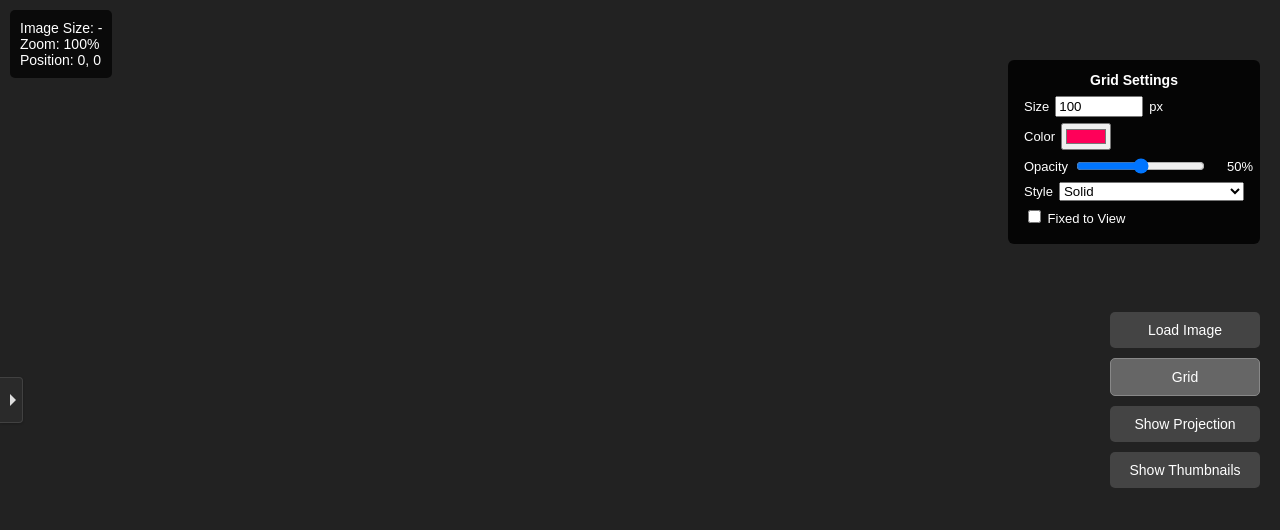
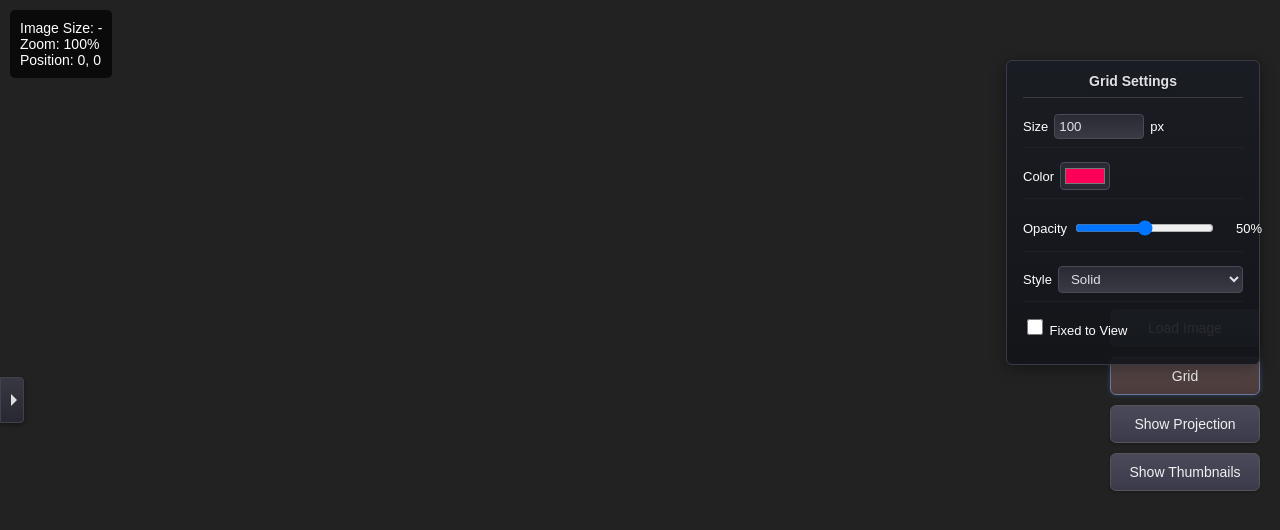
Before and after one commit to davidcarma/viewerNEO, a plain HTML site: page modular_version/index.html in a window 1280 px wide. Both pictures are taken after a click on the button "Grid". Drawn offline with Linux system fonts and the light colour scheme.

Commit message:
modular version - sliding issues switching gird control and the info panel

```diff
--- /dev/null
+++ b/modular_version/css/components/control-panel.css
@@ -0,0 +1,169 @@
+/* Control panel button styles with subtle colorization */
+
+/* Base button styling */
+#controls button {
+  background: linear-gradient(to bottom, #4a4a5a, #3a3a4a);
+  color: #f0f0f0;
+  border: none;
+  border-radius: 6px;
+  padding: 10px;
+  cursor: pointer;
+  font-size: 14px;
+  width: 150px;
+  text-align: center;
+  box-shadow: 0 1px 3px rgba(0, 0, 0, 0.3);
+  transition: all 0.2s ease;
+  border: 1px solid #555;
+}
+
+/* Hover state */
+#controls button:hover {
+  background: linear-gradient(to bottom, #5a5a6a, #4a4a5a);
+  box-shadow: 0 2px 5px rgba(0, 0, 0, 0.4);
+  transform: translateY(-1px);
+}
+
+/* Active button state */
+#controls button.active {
+  background: linear-gradient(to bottom, #444a64, #353b52);
+  border: 1px solid #6a7aa0;
+  box-shadow: 0 0 5px rgba(100, 150, 255, 0.3);
+}
+
+/* Disabled button state */
+#controls button.disabled {
+  background: linear-gradient(to bottom, #3a3a3a, #333333);
+  color: #888;
+  border: 1px solid #444;
+  cursor: not-allowed;
+  pointer-events: none;
+  box-shadow: none;
+}
+
+/* Different colorization for specific button types */
+#controls button[id*="zoom"] {
+  background: linear-gradient(to bottom, #484a5a, #383a4a);
+}
+
+#controls button[id*="fit"] {
+  background: linear-gradient(to bottom, #4a5a4a, #3a4a3a);
+}
+
+#controls button[id*="grid"] {
+  background: linear-gradient(to bottom, #5a4a4a, #4a3a3a);
+}
+
+#controls button[id*="save"],
+#controls button[id*="export"] {
+  background: linear-gradient(to bottom, #4a5a5a, #3a4a4a);
+}
+
+#controls button[id*="open"],
+#controls button[id*="load"] {
+  background: linear-gradient(to bottom, #4a5555, #3a4444);
+}
+
+/* Thumbnail panel button styling */
+#close-thumbnails {
+  background: linear-gradient(to bottom, #4a3a44, #3a2a34) !important;
+  color: #f0f0f0;
+  border: 1px solid #553a44 !important;
+  border-radius: 4px;
+  box-shadow: 0 1px 3px rgba(0, 0, 0, 0.2) !important;
+  transition: all 0.2s ease;
+}
+
+#close-thumbnails:hover {
+  background: linear-gradient(to bottom, #5a4a54, #4a3a44) !important;
+  color: #ff6b9d !important; /* Lighter pink compared to the current red */
+  box-shadow: 0 2px 4px rgba(0, 0, 0, 0.3) !important;
+}
+
+/* Thumbnail toggle handle subtle styling */
+#thumbnail-toggle-handle {
+  background: linear-gradient(to bottom, #3a3a45, #2a2a35) !important;
+  border: 1px solid #444450 !important;
+  box-shadow: 0 2px 5px rgba(0, 0, 0, 0.4) !important;
+}
+
+#thumbnail-toggle-handle:hover {
+  background: linear-gradient(to bottom, #45454f, #35353f) !important;
+}
+
+#thumbnail-toggle-handle.resize {
+  background: linear-gradient(to bottom, #41414f, #31313f) !important;
+  border-color: #55556a !important;
+}
+
+/* Icon buttons in the thumbnail panel */
+.icon-btn {
+  background: linear-gradient(to bottom, #45455a, #35354a) !important;
+  border-radius: 4px;
+  border: 1px solid transparent;
+  box-shadow: 0 1px 2px rgba(0, 0, 0, 0.2);
+  transition: all 0.2s ease;
+}
+
+.icon-btn:hover {
+  background: linear-gradient(to bottom, #55556a, #45455a) !important;
+  border-color: #66667a;
+  box-shadow: 0 2px 4px rgba(0, 0, 0, 0.3);
+}
+
+/* Grid controls panel styling */
+#grid-controls.panel {
+  background: linear-gradient(to bottom, rgba(25, 28, 35, 0.9), rgba(18, 20, 25, 0.9));
+  border: 1px solid #3a3a45;
+  box-shadow: 0 3px 15px rgba(0, 0, 0, 0.4);
+}
+
+#grid-controls h3 {
+  color: #e0e0e5;
+  text-shadow: 0 1px 2px rgba(0, 0, 0, 0.3);
+  border-bottom: 1px solid #3a3a45;
+  padding-bottom: 8px;
+}
+
+#grid-controls .control-row {
+  border-bottom: 1px solid rgba(80, 80, 100, 0.15);
+  padding: 8px 0;
+}
+
+#grid-controls .control-row:last-child {
+  border-bottom: none;
+}
+
+#grid-controls input[type="number"],
+#grid-controls input[type="range"] {
+  background: linear-gradient(to bottom, #2a2a35, #3a3a45);
+  border: 1px solid #4a4a55;
+  color: #e0e0e5;
+  border-radius: 4px;
+  padding: 4px;
+}
+
+#grid-controls input[type="color"] {
+  border-radius: 4px;
+  height: 28px;
+  border: 1px solid #4a4a55;
+  background: #2a2a35;
+}
+
+#grid-controls select {
+  background: linear-gradient(to bottom, #2a2a35, #3a3a45);
+  border: 1px solid #4a4a55;
+  color: #e0e0e5;
+  border-radius: 4px;
+  padding: 4px 8px;
+}
+
+#grid-controls select option {
+  background: #2a2a35;
+  color: #e0e0e5;
+}
+
+#grid-controls input[type="checkbox"] {
+  accent-color: #5a4a5a;
+  width: 16px;
+  height: 16px;
+}
--- a/modular_version/index.html
+++ b/modular_version/index.html
@@ -7,6 +7,7 @@
     <link rel="stylesheet" href="css/components/thumbnail.css">
     <link rel="stylesheet" href="css/components/thumbnail-panel.css">
     <link rel="stylesheet" href="css/components/grid-overlay.css">
+    <link rel="stylesheet" href="css/components/control-panel.css">
     <!-- Add local TIFF.js library -->
     <script src="lib/tiff.js"></script>
 </head>
```
